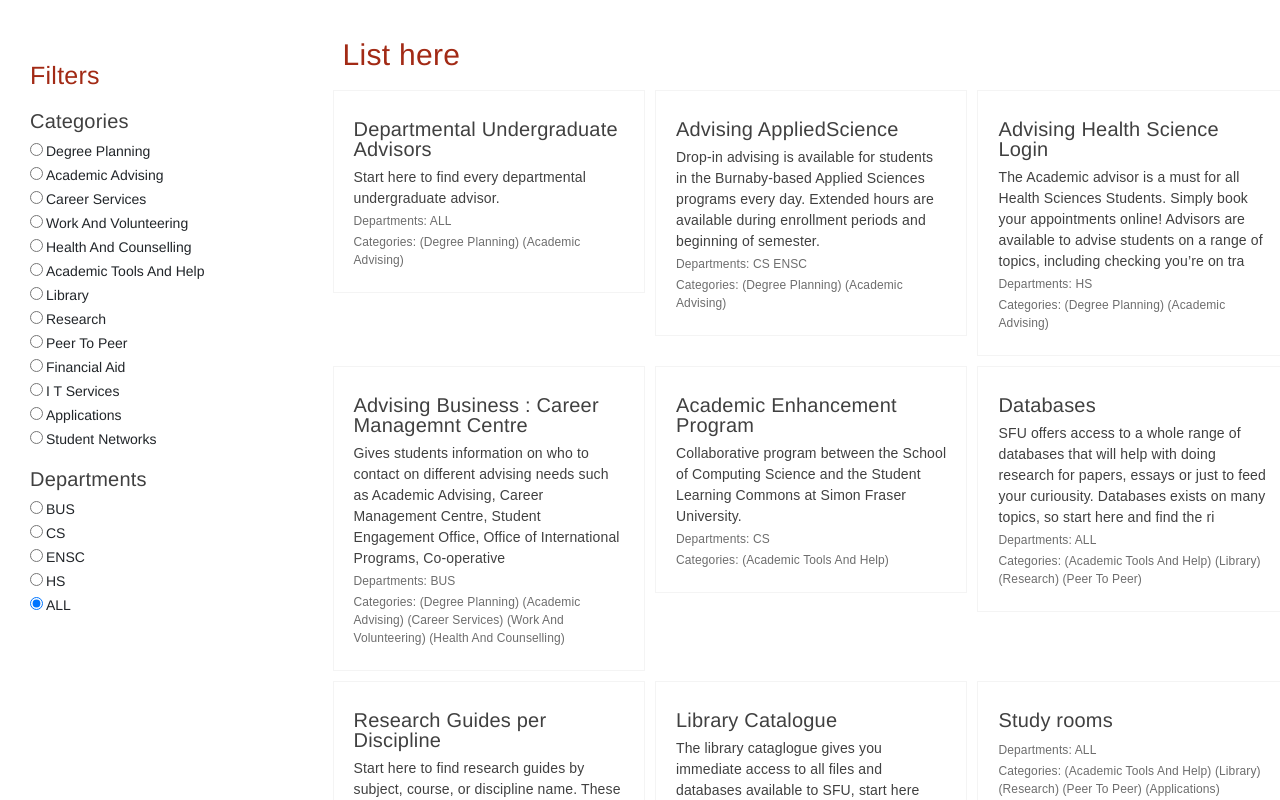
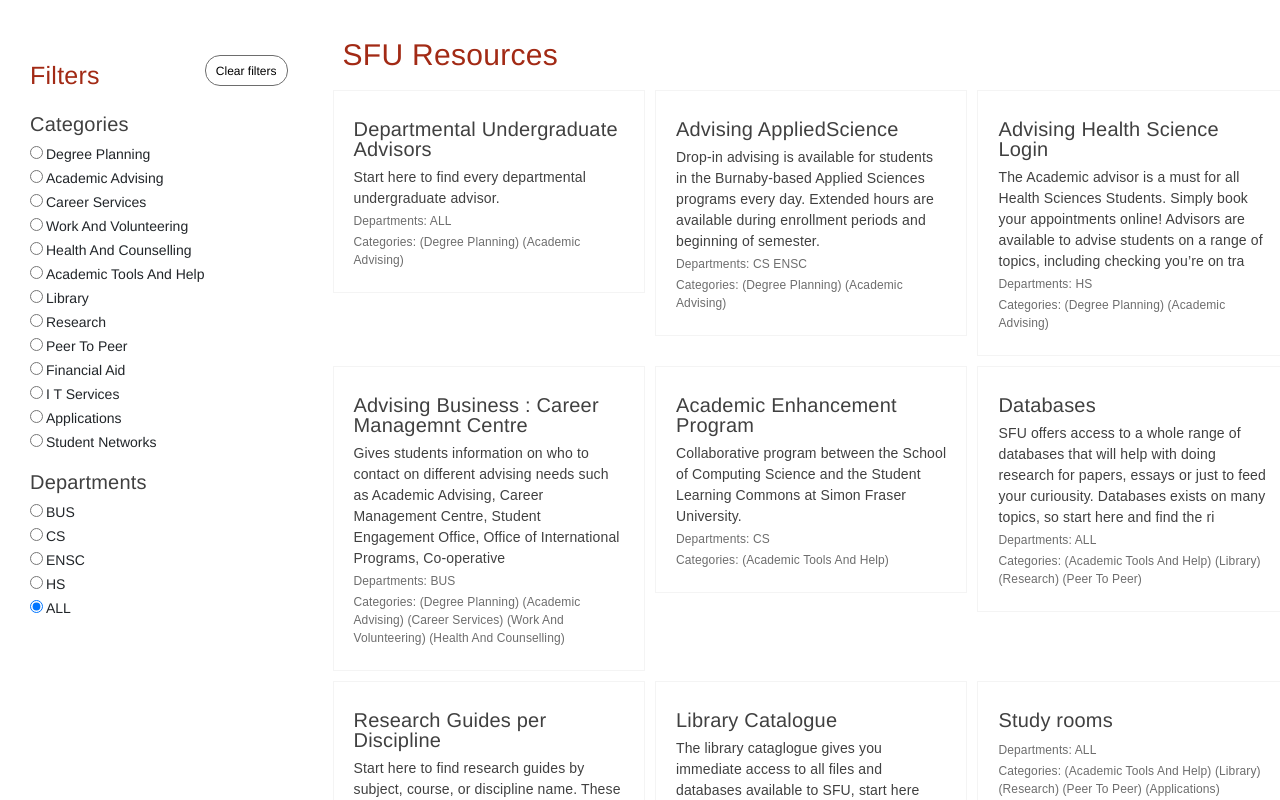
Before and after one commit to oklex/sfuseful, a React (Create React App) app: page / in a window 1280 px wide. Built offline with nearby package versions, Linux system fonts and the light colour scheme; a web font is replaced by a local one.

Commit message:
added a reset filters button

```diff
--- a/src/containers/SearchList/SearchFilters.tsx
+++ b/src/containers/SearchList/SearchFilters.tsx
@@ -172,11 +172,25 @@
     this.props.updateCategories(this.state.categoriesFilterList);
   };
 
+  resetFilters = () => {
+    this.setState({
+      categoriesFilterList: [],
+      departmentsFilterList: ["ALL"]
+    });
+    this.props.updateCategories([]);
+    this.props.updateDepartments(["ALL"]);
+  };
+
   render() {
     return (
       <div className="row filterConents">
         <div className="col-lg-12">
-        <h2 className='selectionTitle redText'>Filters</h2>
+          <div className='d-flex justify-content-between'>
+            <h2 className="selectionTitle redText">Filters</h2>
+            <button className="resetButton" onClick={() => this.resetFilters()}>
+              Clear filters
+            </button>
+          </div>
           <h3 className="selectionTitle">Categories</h3>
           {this.showCategoryInput()}
         </div>
--- a/src/containers/SearchList/SearchList.scss
+++ b/src/containers/SearchList/SearchList.scss
@@ -23,6 +23,16 @@
       padding-left: 30px;
       padding-bottom: 20px;
       // border-bottom: solid 15px $dark-grey;
+      .resetButton {
+        border-radius: 15px;
+        padding-top:0px;
+        padding-bottom:0px;
+        padding-left:10px;
+        padding-right:10px;
+        margin: 10px;
+        border: solid 1px $neutral-grey;
+        font-size: 12px;
+      }
       .selectionTitle {
         padding-top: 15px;
         padding-bottom: 5px;
--- a/src/containers/SearchList/SearchList.tsx
+++ b/src/containers/SearchList/SearchList.tsx
@@ -119,7 +119,7 @@
             </FiltersWrapper>
           </div>
           <div className="contentList col-sm-9">
-            <h1 className="title">List here</h1>
+            <h1 className="title">SFU Resources</h1>
             <div className="row">{this.showServices()}</div>
           </div>
         </div>
```
